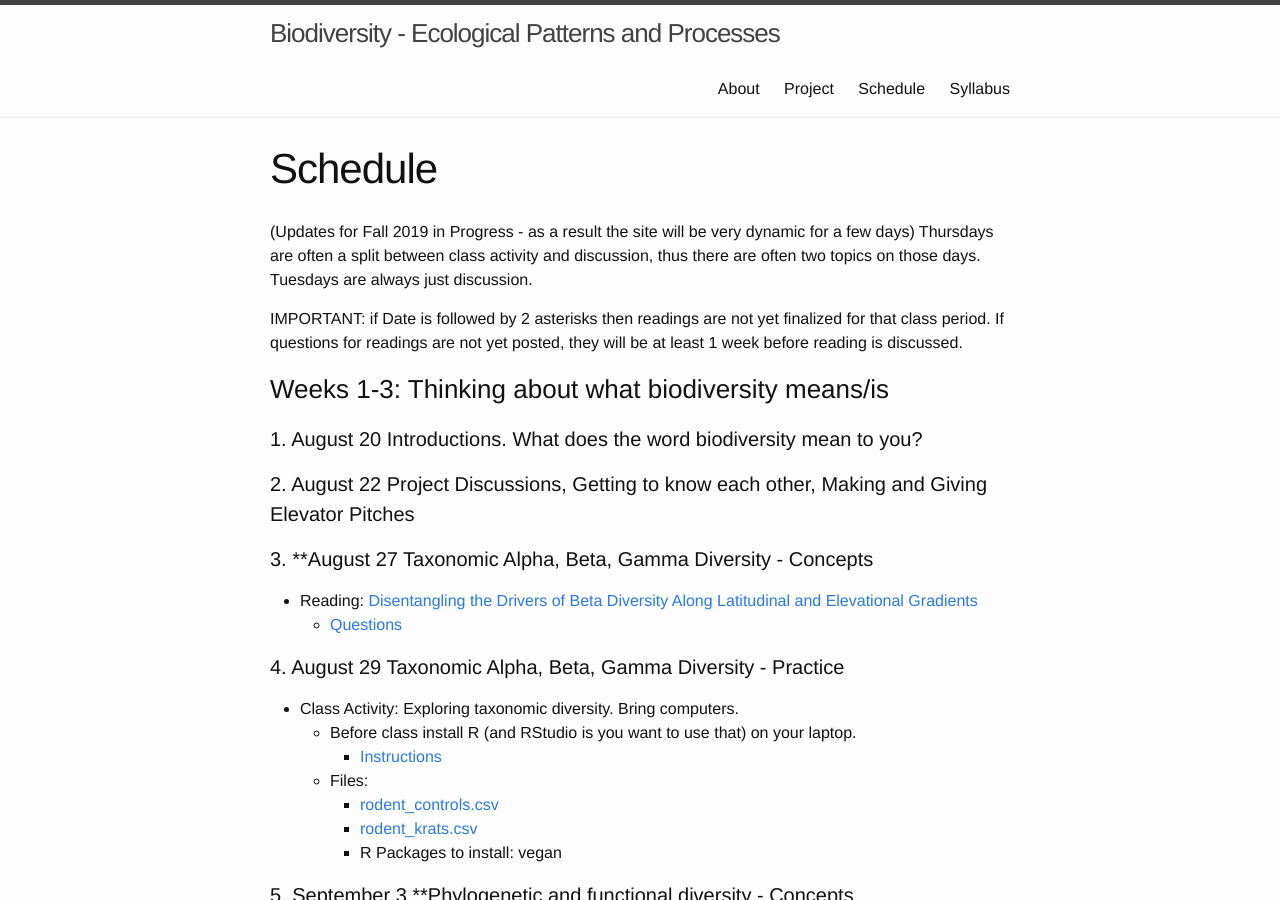
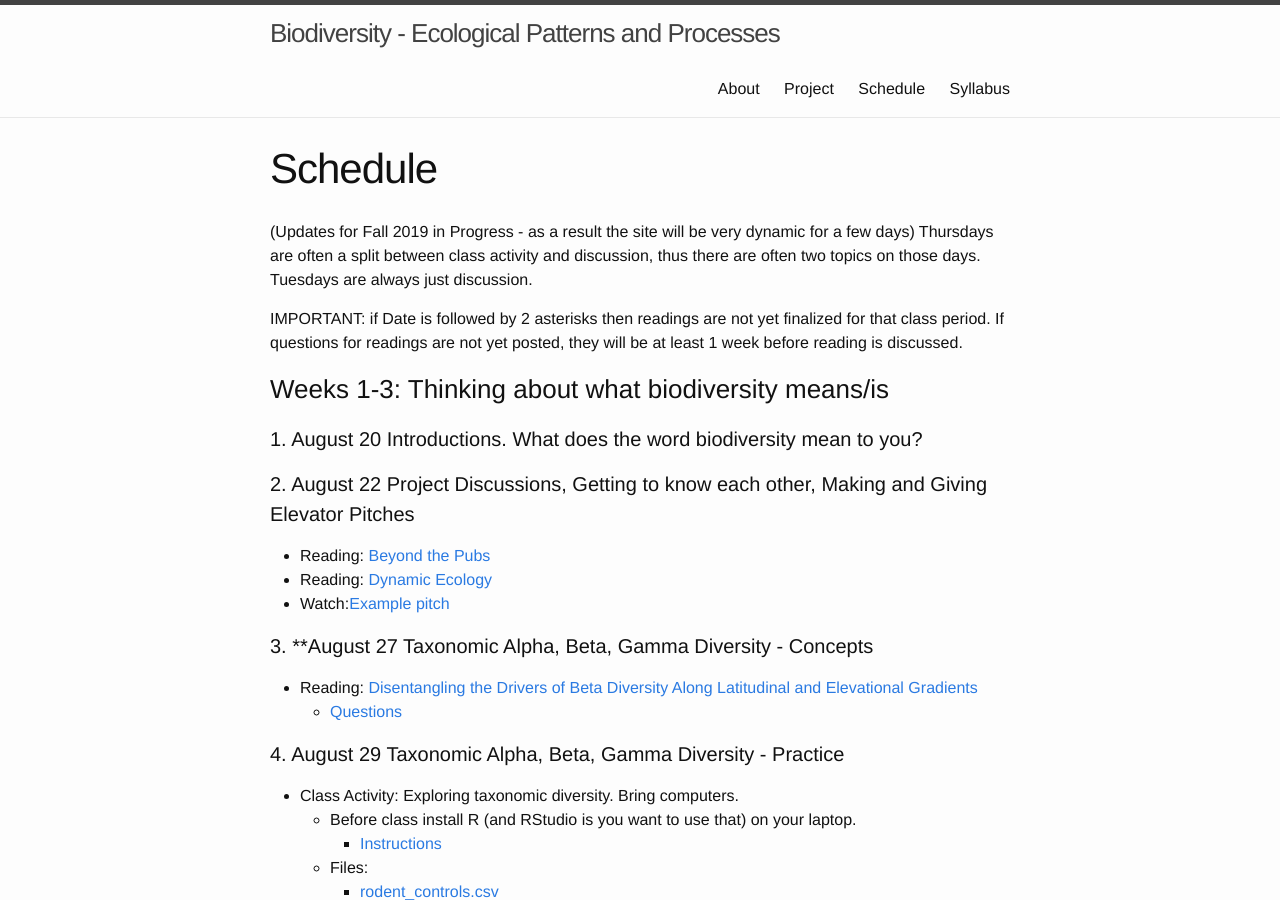
Before and after one commit to skmorgane/biodiversity-course, a Jekyll site: the page built from schedule.md, in a window 1280 px wide and 900 px high. Built offline with Jekyll 4.4.1, drawn with Linux system fonts in a browser that asks for light colours.

Commit message:
Add readings for Elevator Pitch

```diff
--- a/schedule.md
+++ b/schedule.md
@@ -12,6 +12,9 @@ IMPORTANT: if Date is followed by 2 asterisks then readings are not yet finalize
 #### 1. August 20 Introductions. What does the word biodiversity mean to you?
 
 #### 2. August 22 Project Discussions, Getting to know each other, Making and Giving Elevator Pitches
+* Reading: [Beyond the Pubs](https://www.nrel.colostate.edu/beyond-the-pubs-sprucing-up-your-elevator-pitch/)
+* Reading: [Dynamic Ecology](https://dynamicecology.wordpress.com/2014/08/05/perfecting-the-elevator-pitch/)
+* Watch:[Example pitch](https://www.youtube.com/watch?v=KHlgjdVQJHQ)
 
 #### 3. **August 27 Taxonomic Alpha, Beta, Gamma Diversity - Concepts
 * Reading: [Disentangling the Drivers of Beta Diversity Along Latitudinal and Elevational Gradients](https://doi.org/10.1126/science.1208584)
```
